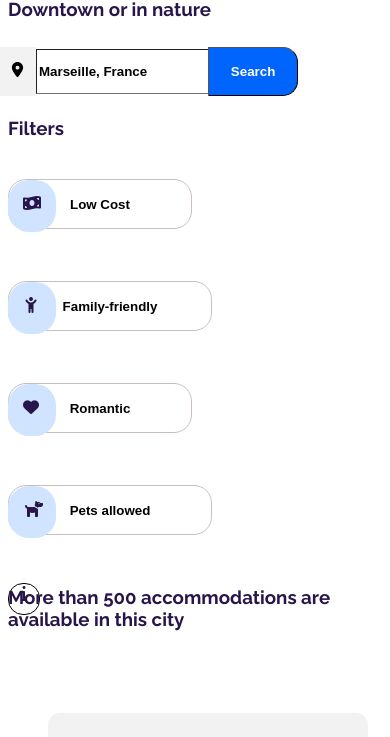
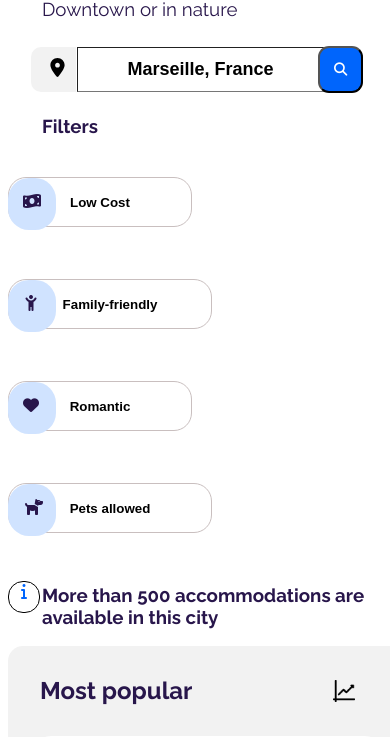
Before and after one commit to MirceaSharp/Booki-second-try, a plain HTML site: page index.html in a window 390 px wide. Shown: the part 244-981 px from the top of the page. Drawn offline with Linux system fonts and the light colour scheme.

Commit message:
Reworked search image mobile

```diff
--- a/css/styles.css
+++ b/css/styles.css
@@ -23,8 +23,12 @@
     .image{
         width: 347px !important;
     }
-    .accommodationsBox{
+    #accommodationsBox{
         width: auto !important;
+        scale: 0.9;
+        border-top-left-radius: 0px !important;
+        border-top-right-radius: 0px !important;
+        background-color: white !important;
     }
     #activitiesBox{
         display: flex;
@@ -77,7 +81,7 @@
     }
     h2,h3{
         position: relative !important;
-       left: 0px !important;
+       left: 34px !important;
 
     }
     .bookiLogo{
@@ -86,11 +90,25 @@
        left: 121px !important;
 
     }
-    .searchbox,.submit{
+    .searchbox{
         position: relative !important;
-       left: 28px !important;
-       top: 28px !important;
+        left: 69px !important;
+        top: 28px !important;
+    }
+    .submit{
+        visibility: hidden;
 
+    }
+    .searchMobile{
+        visibility: visible !important;
+        position: relative;
+        top: 27px;
+        left: -18px;
+        height: 47px;
+        width: 45px;
+        border-radius: 11px;
+        color: white;
+        background-color: #0065FC;
     }
     header{
         width: 100%;
@@ -108,12 +126,12 @@
       .locationPinBackground{
         position: relative !important;
         top: 96px !important;
-        left: -17px !important;
+        left: 23px !important;
       }
       .locationDot{
         position: relative !important;
         top: 62px !important;
-        left: 2px !important;
+        left: 40px !important;
       }
       .dreamText{
 
@@ -125,12 +143,16 @@
       .downtownText{
         position: relative !important;
         top: 82px !important;
+        font-weight: 500;
       }
       .sidebar{
         order:-2;
         width: 400px !important;
-        margin-bottom: 40px;
-        scale: 0.80;
+        margin-bottom: -40px;
+
+        border-bottom-left-radius: 0px !important;
+        border-bottom-right-radius: 0px !important;
+
 
 
       }
@@ -145,9 +167,19 @@
       }
       .mostPopular3{
         width: 354px !important;
+        margin-bottom: 55px;
       }
       .chart{
         right: -173px !important;
+      }
+      .callanquesBox{
+left: 9px !important;
+      }
+      .notreDameBox{
+        left: 9px !important;
+      }
+      .notreDameBox2{
+        left: 9px !important;
       }
 
 
@@ -235,7 +267,7 @@
     top: 48px;
 
 }
-.infoSign{
+#infoSign{
     color: #0065FC;
     position: relative;
 }
@@ -257,25 +289,28 @@
     font-weight: 600;
     left: 460px;
     position: relative;
-    height: 49px;
+    height: 45px;
     border-bottom-right-radius: 15px;
     border-top-right-radius: 15px;
     margin-left: -17px;
     width: 90px;
  }
+ .searchMobile{
+        visibility: hidden;
+}
 .locationPinBackground{
     background-color: #F2F2F2;
-    height: 49px;
+    height: 45px;
     width: 45px;
     position: relative;
     left: 34px;
     border-top-left-radius: 10px;
     border-bottom-left-radius: 10px;
-    top: 68px;
+    top: 67px;
 }
 .locationDot{
-    height: 15px;
-    width: 15px;
+    height: 19px;
+    width: 19px;
     position: relative;
     top: 34px;
     left: 51px;
@@ -296,13 +331,16 @@
     position: relative;
     font-weight: bolder;
     border-width:1px;
+    font-size: large;
 }
+
 .searchbox{
     height:45px;
     color: black;
 }
 .searchbox::placeholder{
     color: black;
+    text-align: center;
 }
 .topnav-right{
     float: right;
--- a/index.html
+++ b/index.html
@@ -32,6 +32,7 @@
         <form action="#" method="GET">
             <input type="text" name="text" class="searchbox" placeholder="Marseille, France">
             <input type="submit" name="submit" class="submit" value="Search">
+           <button type="submit" class="searchMobile"><i class="fa-solid fa-magnifying-glass"></i></button>
           </form>
     </div>
 
```
